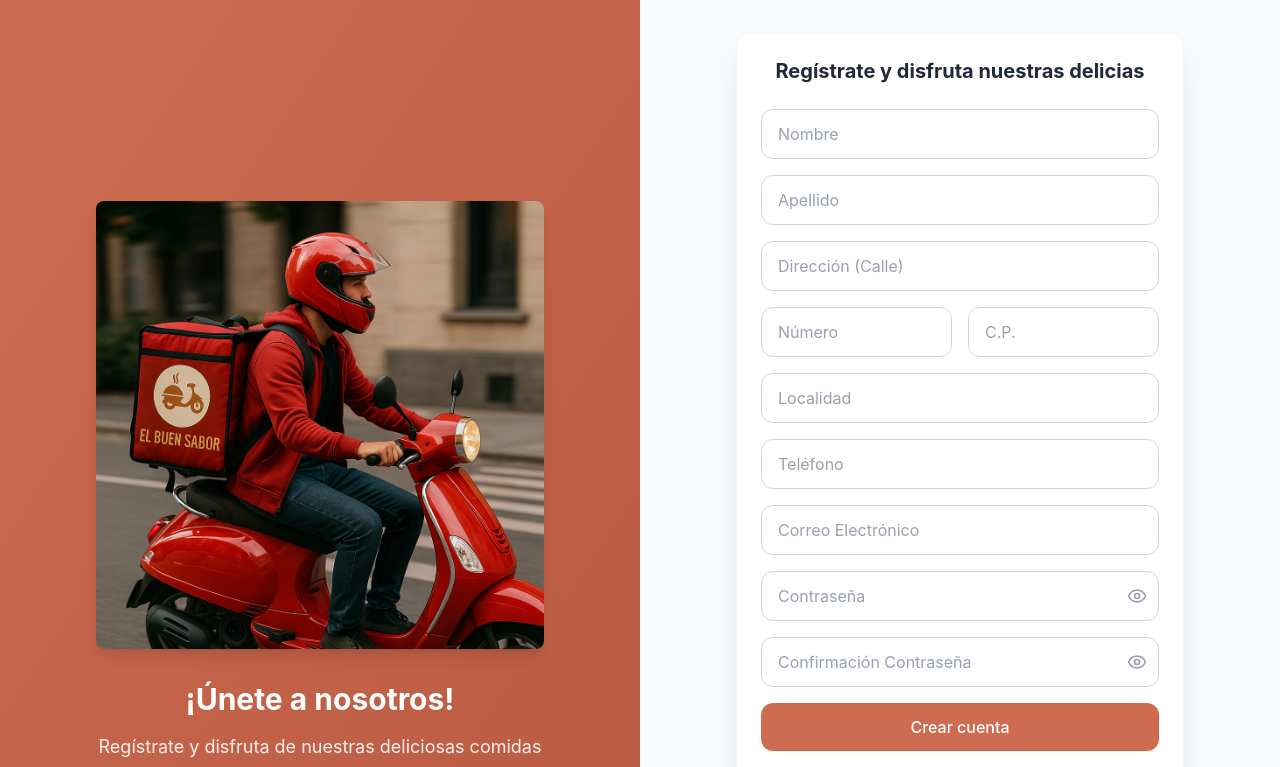
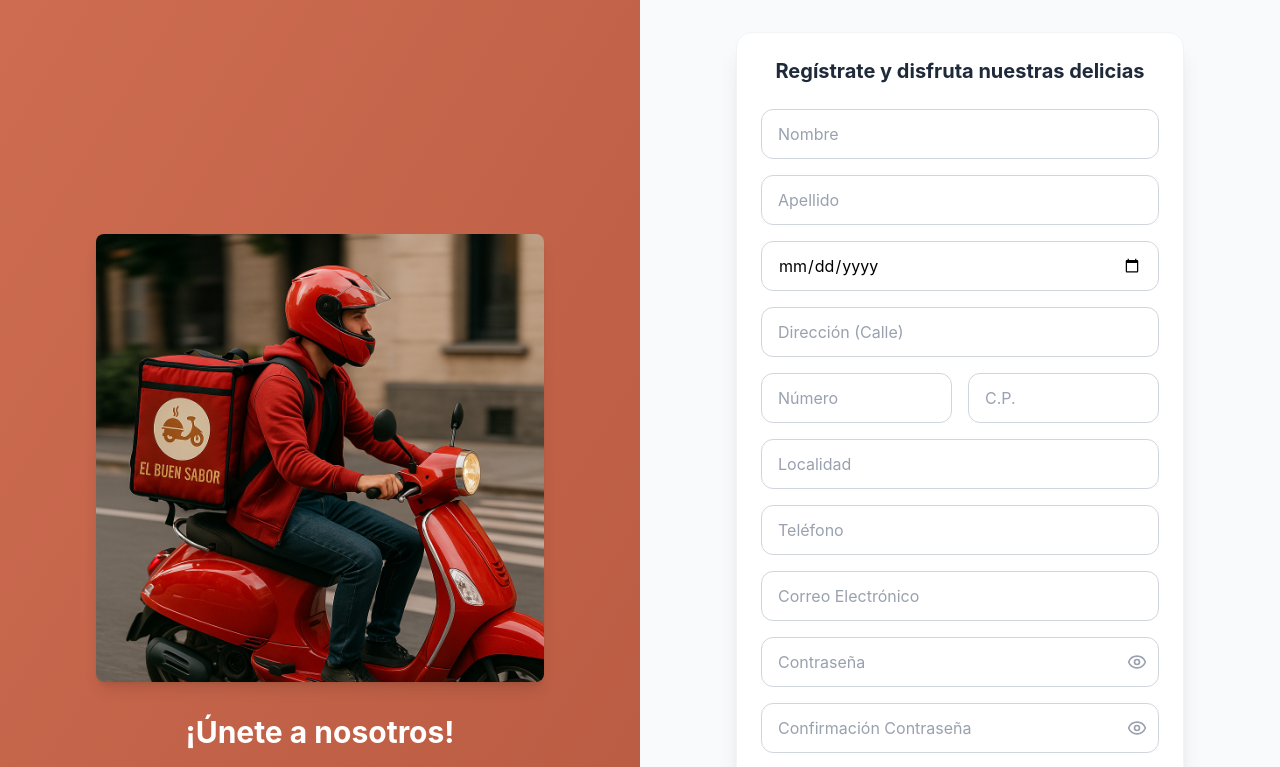
Before and after one commit to LucianoReggio/ElBuenSaborFront2.0, a React (Vite) app: page /registro in a window 1280 px wide. Shown: the top 767 px of the page. Built offline with nearby package versions, Linux system fonts and the light colour scheme.

Commit message:
arreglos en RegisterForm

```diff
--- a/src/components/auth/RegistroForm.tsx
+++ b/src/components/auth/RegistroForm.tsx
@@ -36,6 +36,8 @@ export const RegistroForm: React.FC<RegistroFormProps> = ({
   const [showPassword, setShowPassword] = useState(false);
   const [showConfirmPassword, setShowConfirmPassword] = useState(false);
   const [validationErrors, setValidationErrors] = useState<{[key: string]: string}>({});
+  const PASSWORD_REGEX = /^(?=.*[a-z])(?=.*[A-Z])(?=.*\d)(?=.*[@$!%*?&])[A-Za-z\d@$!%*?&]{8,}$/;
+
 
   const validateForm = (): boolean => {
     const errors: {[key: string]: string} = {};
@@ -48,6 +50,16 @@ export const RegistroForm: React.FC<RegistroFormProps> = ({
     // Validar número de domicilio
     if (!formData.domicilio.numero || formData.domicilio.numero <= 0) {
       errors.numero = 'El número es obligatorio y debe ser mayor a 0';
+    }
+    // Validar fecha de nacimiento
+    if (!formData.fechaNacimiento) {
+      errors.fechaNacimiento = 'La fecha de nacimiento es obligatoria';
+    } else {
+      const seleccionada = new Date(formData.fechaNacimiento);
+      const hoy = new Date();
+      if (seleccionada >= hoy) {
+        errors.fechaNacimiento = 'La fecha debe estar en el pasado';
+      }
     }
 
     // Validar código postal
@@ -67,11 +79,12 @@ export const RegistroForm: React.FC<RegistroFormProps> = ({
       errors.email = 'El correo electrónico debe ser válido';
     }
 
-    if (!formData.password) {
-      errors.password = 'La contraseña es obligatoria';
-    } else if (formData.password.length < 6) { // Más flexible
-      errors.password = 'La contraseña debe tener al menos 6 caracteres';
-    }
+     if (!formData.password) {
+    errors.password = 'La contraseña es obligatoria';
+  } else if (!PASSWORD_REGEX.test(formData.password)) {
+    errors.password =
+      'Debe tener +8 Carcatares, 1 mayúscula, 1 minúscula, 1 número y 1 símbolo (@$!%*?&)';
+  }
 
     if (formData.password !== formData.confirmPassword) {
       errors.confirmPassword = 'Las contraseñas no coinciden';
@@ -86,7 +99,6 @@ export const RegistroForm: React.FC<RegistroFormProps> = ({
       // Agregar fecha de nacimiento por defecto si no se proporciona
       const dataToSubmit: ClienteRegisterDTO = {
         ...formData,
-        fechaNacimiento: formData.fechaNacimiento || '1990-01-01'
       };
 
       console.log('Datos a enviar:', dataToSubmit); // Para debug
@@ -165,6 +177,30 @@ export const RegistroForm: React.FC<RegistroFormProps> = ({
           )}
         </div>
 
+          {/* Fecha de nacimiento */}
+          <div>
+            <input
+              type="date"
+              placeholder="Fecha de nacimiento"
+              value={formData.fechaNacimiento}
+              // Máx. hoy → evita que elijan fechas futuras
+              max={new Date().toISOString().split('T')[0]}
+              // Mín. 1900-01-01 → evita 1800, 1700, etc. (opcional)
+              min="1900-01-01"
+              onChange={(e) => handleInputChange('fechaNacimiento', e.target.value)}
+              className={`w-full px-4 py-3 border rounded-xl focus:ring-2 focus:ring-[#CD6C50] focus:border-transparent transition-all duration-200 placeholder-gray-400 ${
+                validationErrors.fechaNacimiento ? 'border-red-500' : 'border-gray-300'
+              }`}
+            />
+            {validationErrors.fechaNacimiento && (
+              <p className="mt-1 text-xs text-red-600">
+                {validationErrors.fechaNacimiento}
+              </p>
+            )}
+          </div>
+
+
+
         {/* Dirección */}
         <div>
           <input
@@ -180,6 +216,8 @@ export const RegistroForm: React.FC<RegistroFormProps> = ({
             <p className="mt-1 text-xs text-red-600">{validationErrors.direccion}</p>
           )}
         </div>
+
+
 
         {/* Número y Código Postal en una fila */}
         <div className="grid grid-cols-2 gap-4">
```
